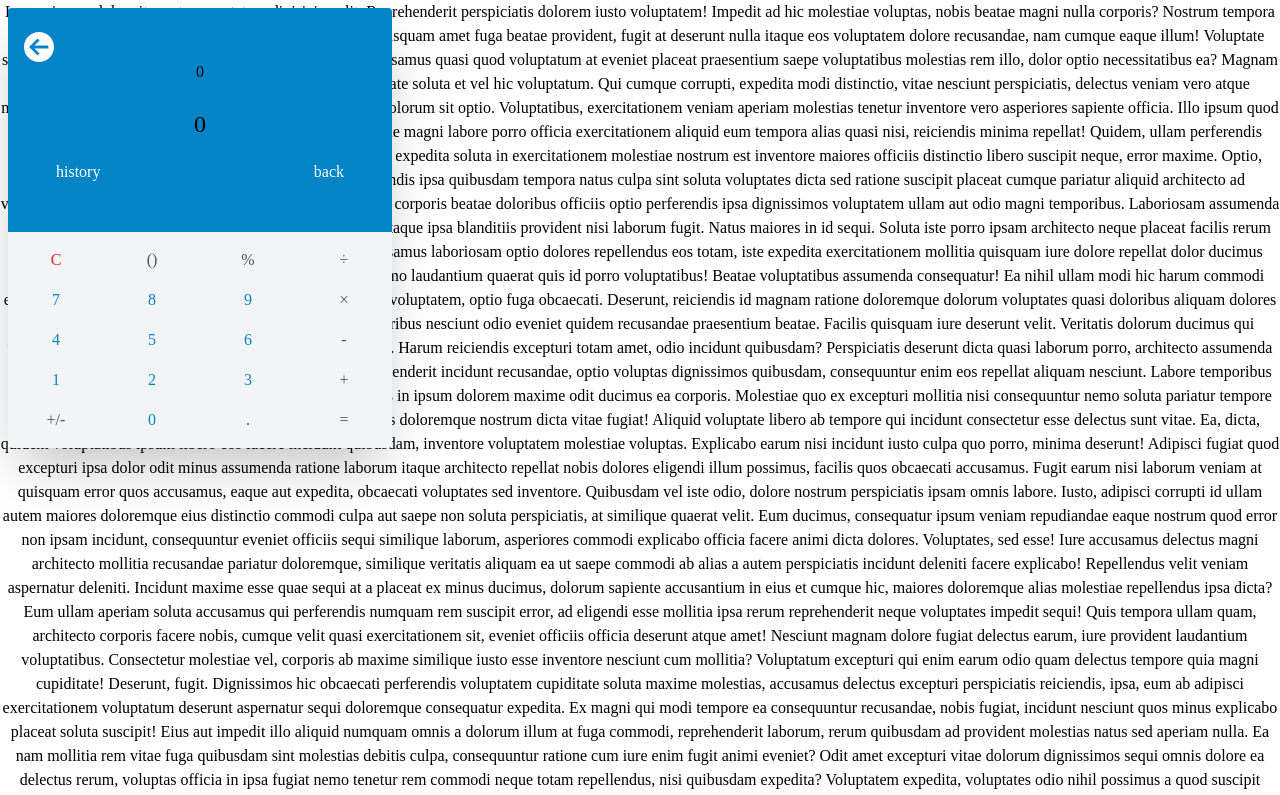
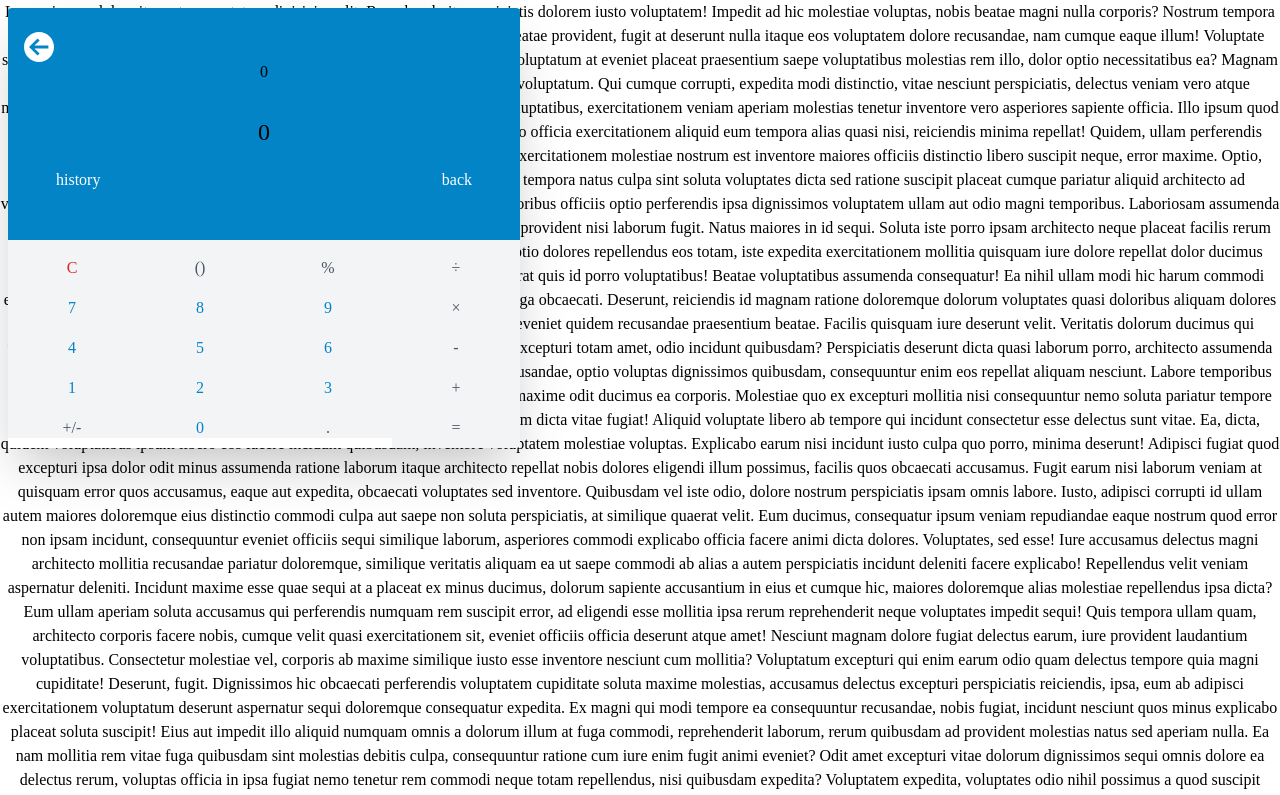
Before and after one commit to SeifEleslam/calculator, a React (Create React App) app: page / in a window 1280 px wide. Shown: the top 795 px of the page. Built offline with nearby package versions, Linux system fonts and the light colour scheme; a web font is replaced by a local one.

Commit message:
added history menu component and fixed some issues. Next is writing the functionallity of hist menu

```diff
--- a/src/Calc.tsx
+++ b/src/Calc.tsx
@@ -25,6 +25,12 @@ export default function Calc() {
     menu: false,
     show: true,
     note: false,
+  });
+
+  const [hst, setHst] = useState<{
+    hst: typeof state[];
+  }>({
+    hst: [],
   });
 
   const [total, setTotal] = useState({
@@ -56,6 +62,7 @@ export default function Calc() {
 
   const maintainClick = (val: string) => {
     if (val === "C") clear();
+    else if (val === "history") toggleHistory();
     else if (val === "backspace") backspace();
     else if (val === "=") equal();
     else if (!isNaN(Number(val))) addDigit(val);
@@ -64,6 +71,27 @@ export default function Calc() {
     else if (val === "()") addSpcial("()");
     else if (val === "%") addSpcial("%");
     else addOp(val);
+  };
+
+  const toggleHistory = () => {
+    const hist = document.getElementById("hist");
+    const btn = document.getElementById("toggleHist");
+
+    if (hist && view.menu === true) {
+      hist.classList.replace("-bottom-[0px]", "-bottom-[150px]");
+      if (btn) btn.classList.remove("rotate-180");
+      setView((prev) => ({
+        ...prev,
+        menu: false,
+      }));
+    } else if (hist && view.menu === false) {
+      hist.classList.replace("-bottom-[150px]", "-bottom-[0px]");
+      if (btn) btn.classList.add("rotate-180");
+      setView((prev) => ({
+        ...prev,
+        menu: true,
+      }));
+    }
   };
 
   const backspace = () => {
@@ -135,7 +163,7 @@ export default function Calc() {
       (digits[curr].slice(-2, -1) === "" ||
         isNaN(Number(digits[curr].slice(-2, -1))))
     ) {
-      digits[curr] = digits[curr].slice(0,-1) + val;
+      digits[curr] = digits[curr].slice(0, -1) + val;
     } else if (str.includes("%") || str.includes(")")) {
       addOp("×", val);
       return;
@@ -239,7 +267,7 @@ export default function Calc() {
       ) {
         digits[curr] += "%";
         percentLevel.push(
-          startLevelIndex[startLevelIndex.length - endLevelIndex.length]
+          startLevelIndex[startLevelIndex.length - endLevelIndex.length - 1]
         );
       }
     }
@@ -286,16 +314,18 @@ export default function Calc() {
             digit.indexOf(")") >= 0
           ) {
             l++;
-            return digit.replace(
+
+            return (
+              "(" +
+              digit.replace(
                 "%",
                 "/100*" +
                   doMath(
                     digits.slice(
+                      percentLevel[l],
                       startLevelIndex[
-                      startLevelIndex.lastIndexOf(percentLevel[l]) -
-                        repNumber(digit, ")")
-                    ],
-                    percentLevel[l]
+                        startLevelIndex.indexOf(percentLevel[l]) + 1
+                      ]
                     ),
                     ops.slice(
                       startLevelIndex[
@@ -313,11 +343,15 @@ export default function Calc() {
                         percentLevel[l]
                       )
                     )
+                  ) +
+                  ")"
               )
             );
           }
           l++;
-          return digit.replace(
+          return (
+            "(" +
+            digit.replace(
               "%",
               "/100*" +
                 doMath(
@@ -325,10 +359,12 @@ export default function Calc() {
                   ops.slice(percentLevel[l], i - 1),
                   getCount(digits.slice(percentLevel[l - 1], i))
                 )
+            ) +
+            ")"
           );
         } else {
           l++;
-          return digit.replace("%", "/100");
+          return "(" + digit.replace("%", "/100") + ")";
         }
       } else {
         return digit;
@@ -356,6 +392,7 @@ export default function Calc() {
 
   function doMath(digits: string[], ops: string[], count = state.count) {
     let total = [];
+    console.log(digits);
     for (let i = 0; i < digits.length; i++) {
       total.push(digits[i]);
       if (ops[i] !== undefined) {
@@ -455,10 +492,11 @@ export default function Calc() {
       </button>
       <div
         id="calc"
-        className="overflow-hidden duration-200 w-96 left-2 mt-2 shadow-2xl fixed w-4/5 max-w-lg z-40"
+        className="overflow-hidden duration-200 left-2 mt-2 shadow-2xl fixed w-4/5 max-w-lg z-40"
       >
         <Screen click={maintainClick} />
         <Buttons ids={IDs} click={maintainClick} />
+        <History />
       </div>
     </div>
   );
@@ -471,19 +509,20 @@ const Screen = (props: screenProps) => {
   return (
     <div className="align-center w-full bg-sky-600 p-10 rounded-tl rounded-tr">
       <Notify />
-      <p id="input" className="p-3 break-words">
+      <p id="input" className="p-3 h-14 break-words overflow-y-auto">
         0
       </p>
-      <h2 id="result" className="text-2xl p-3">
+      <h2 id="result" className="text-2xl p-3 overflow-x-auto w-full">
         {" "}
         0
       </h2>
       <div className="flex justify-between">
         <button
+          id="toggleHist"
           onClick={() => {
             click("history");
           }}
-          className="text-white p-2 hover:shadow-lg active:shadow-lg"
+          className="duration-200 text-white p-2 hover:shadow-lg active:shadow-lg"
         >
           history
         </button>
@@ -513,6 +552,26 @@ interface Props {
   click: (id: string) => void;
 }
 
+type hstProps = {};
+
+const History = (props: hstProps) => {
+  return (
+    <div id="hist" className="duration-200 p-2 bg-white absolute left-0 -bottom-[150px] h-40 w-3/4 shadow-xl">
+      <div className="text-left h-3/4 overflow-y-auto">
+        <div className="w-full leading-10">
+          <p>string</p>
+        </div>
+        <div className="w-full leading-10 mb-3">
+          <p>results</p>
+        </div>
+      </div>
+      <button className="m-0 p-2 text-white rounded-full duration-200 bg-sky-600 hover:text-white active:bg-sky-600 active:text-white">
+        Clear
+      </button>
+    </div>
+  );
+};
+
 const Buttons = (props: Props) => {
   const { ids, click } = props;
   const digitClass =
@@ -525,7 +584,7 @@ const Buttons = (props: Props) => {
   return (
     <div
       id="buttons"
-      className="overflow-auto bg-gray-100 flex-auto rounded-bl rounded-br py-2"
+      className="bg-gray-100 flex-auto rounded-bl rounded-br pt-2"
     >
       {ids.map((id) => (
         <button
```
Lines whose indentation alone changed are shown as unchanged.
